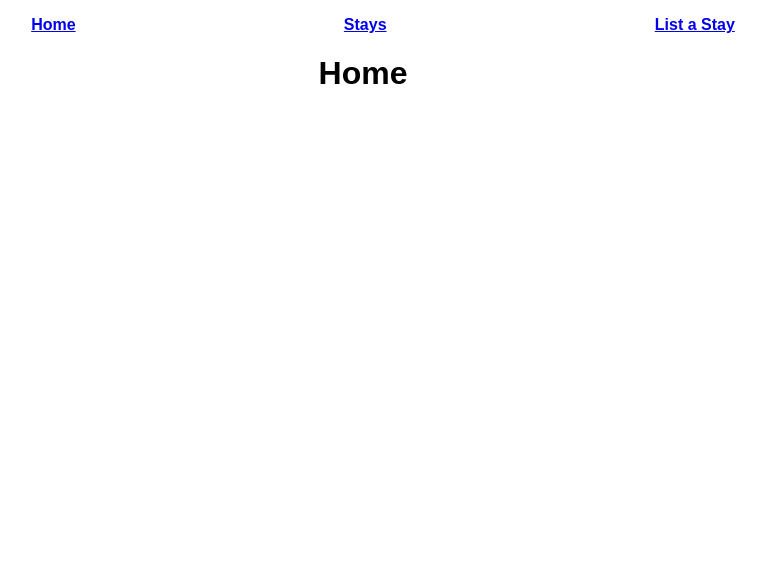
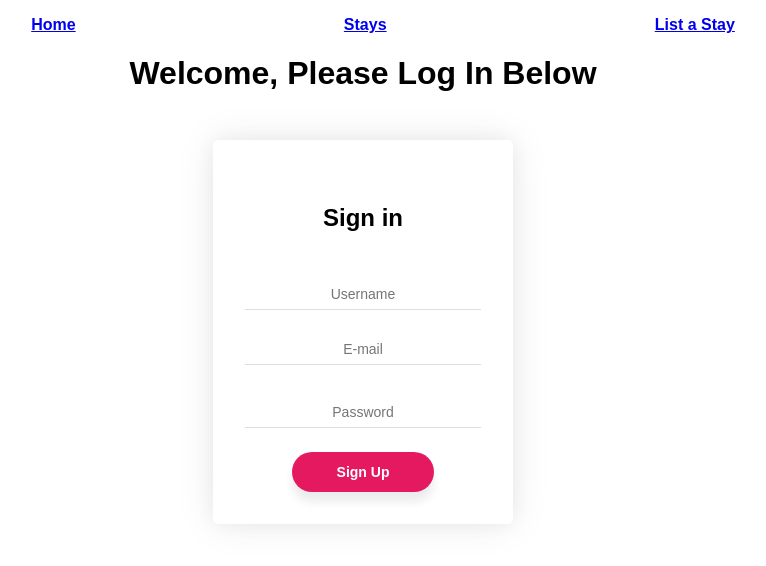
Before and after one commit to LaRaye/react-redux-project-spare-rm, a React (Create React App) app: page / in a window 1280 px wide. Shown: the top 566 px of the page, without its empty margins (277-1043 px from the left). Built offline with nearby package versions, Linux system fonts and the light colour scheme; no server answers.

Commit message:
work on user login, move home to containers, build log in form component

```diff
--- a/src/App.js
+++ b/src/App.js
@@ -1,7 +1,7 @@
 import React, { Component } from 'react';
 import './App.css';
 import { BrowserRouter as Router, Route, Switch} from 'react-router-dom';
-import Home from './components/Home';
+import Home from './containers/Home';
 import StaysList from './containers/StaysList';
 import NewStay from './containers/NewStay';
 import EditStay from './containers/EditStay';
@@ -12,6 +12,14 @@ import { fetchStays } from './actions/stays';
 
 
 class App extends Component {
+
+  constructor(props) {
+    super(props)
+
+    this.state = {
+      currentUser: null,
+    }
+  }
 
   componentDidMount() {
     this.props.fetchStays()
--- a/src/components/Home.js
+++ /dev/null
@@ -1,5 +0,0 @@
-import React from 'react';
-
-const Home = () => <h1>Home</h1>
-
-export default Home;
--- /dev/null
+++ b/src/components/LoginForm.js
@@ -0,0 +1,46 @@
+import React, { Component } from 'react';
+import {
+  CardWrapper,
+  CardHeader,
+  CardHeading,
+  CardBody,
+  CardFieldset,
+  CardInput,
+  CardButton
+} from "./CardStyle";
+
+class LoginForm extends Component {
+  render () {
+    return (
+      <CardWrapper>
+        <CardHeader>
+          <CardHeading>Sign in</CardHeading>
+        </CardHeader>
+
+        <CardBody>
+          <div className="LoginForm" >
+            <form>
+              <CardFieldset>
+                <CardInput placeholder="Username" type="text" required />
+              </CardFieldset>
+
+              <CardFieldset>
+                <CardInput placeholder="E-mail" type="text" required />
+              </CardFieldset>
+
+              <CardFieldset>
+                <CardInput placeholder="Password" type="password" required />
+              </CardFieldset>
+
+              <CardFieldset>
+                <CardButton type="button">Sign Up</CardButton>
+              </CardFieldset>
+            </form>
+          </div>
+        </CardBody>
+      </CardWrapper>
+    );
+  }
+}
+
+export default LoginForm;
--- a/src/components/StayForm.js
+++ b/src/components/StayForm.js
@@ -1,4 +1,4 @@
-import React from 'react';
+import React, { Component } from 'react';
 import {
   LargeCardWrapper,
   CardHeader,
@@ -10,7 +10,7 @@ import {
   CardButton
 } from "./CardStyle";
 
-class StayForm extends React.Component {
+class StayForm extends Component {
   render() {
     return (
       <LargeCardWrapper>
--- /dev/null
+++ b/src/containers/Home.js
@@ -0,0 +1,15 @@
+import React, { Component } from 'react';
+import LoginForm from '../components/LoginForm';
+
+class Home extends Component {
+  render() {
+    return (
+      <div>
+        <h1>Welcome, Please Log In Below</h1>
+          <LoginForm />
+      </div>
+    )
+  }
+}
+
+export default Home;
```
